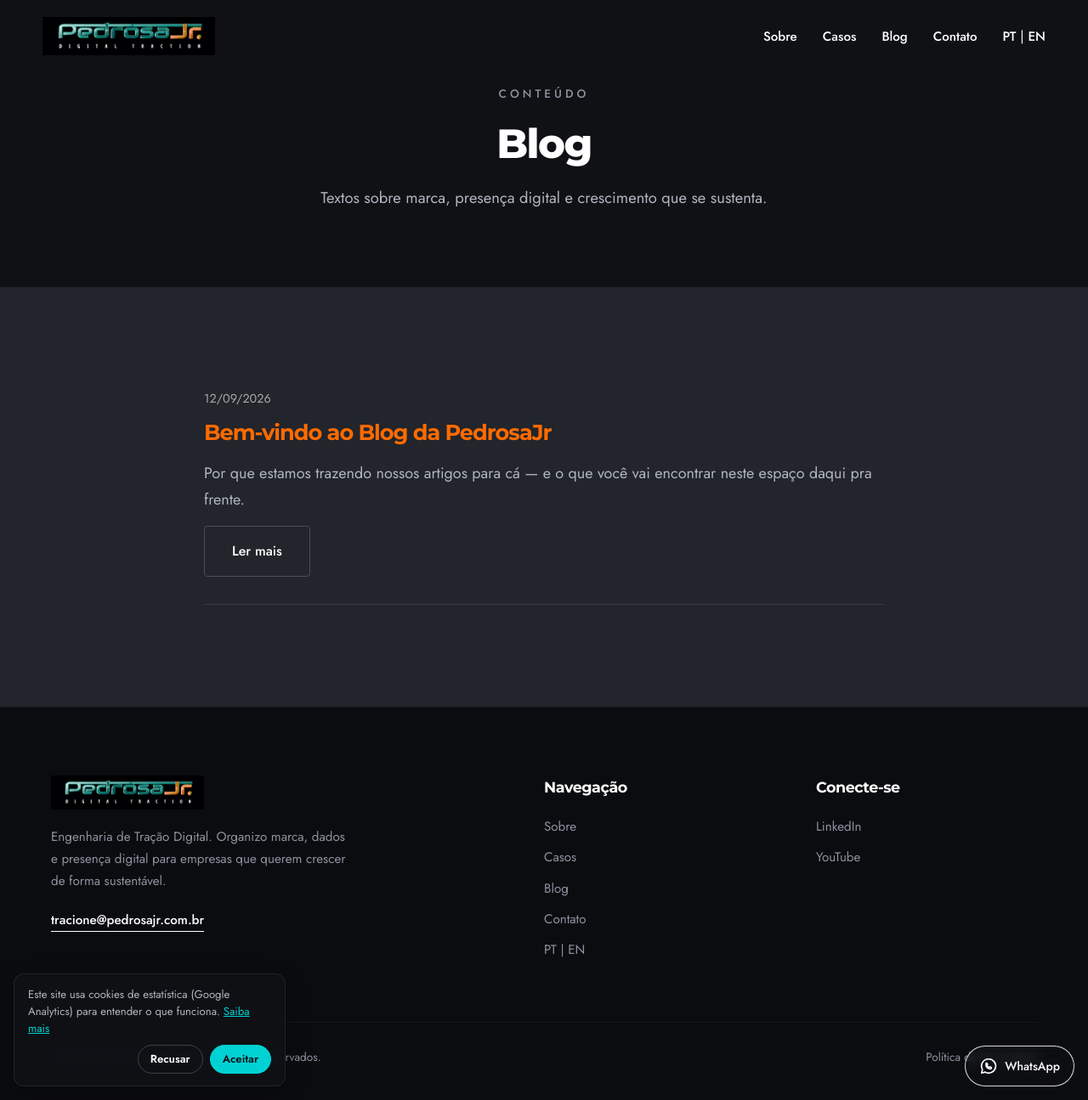
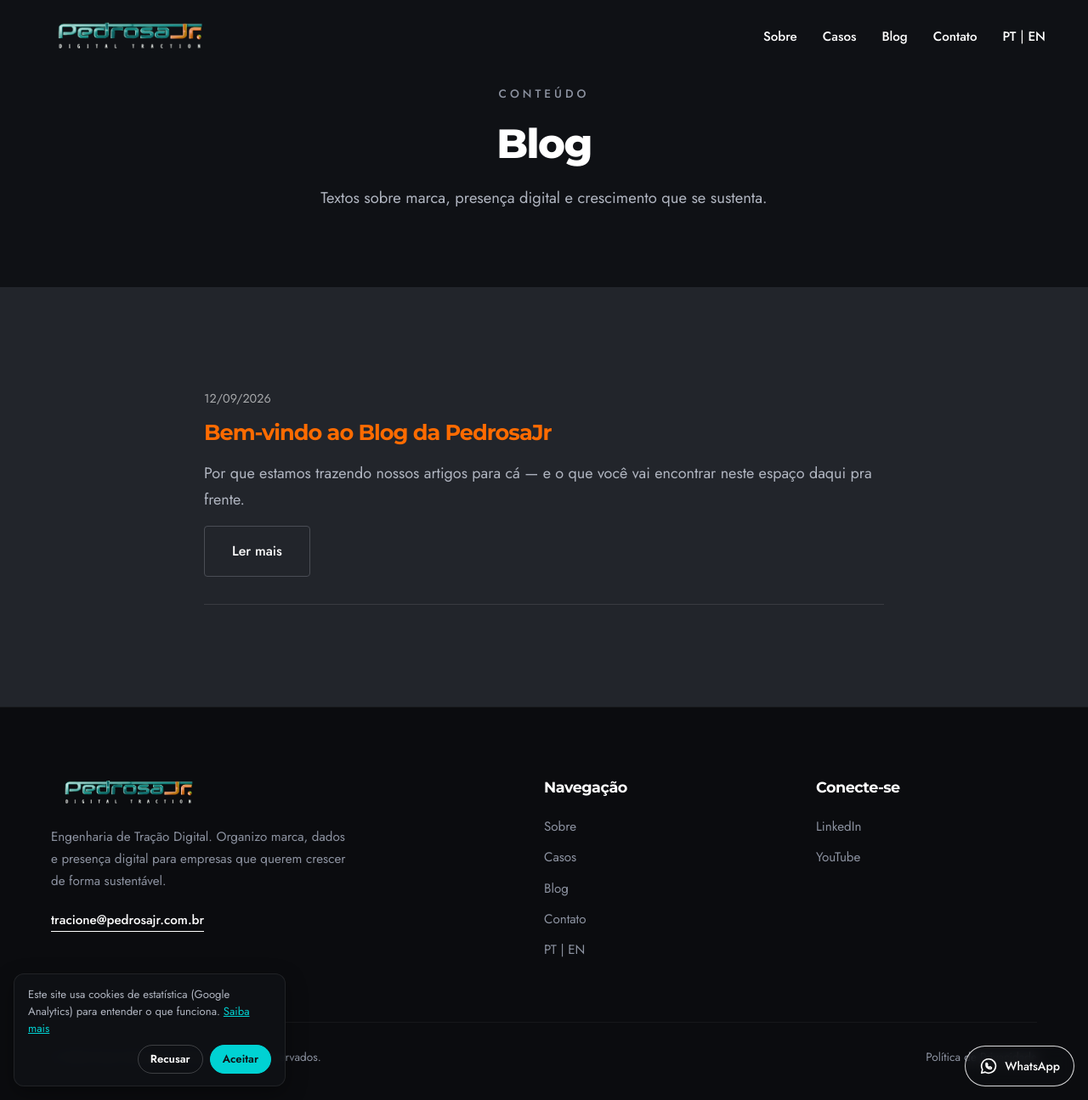
Before and after one commit to pedrosajrdigital/pedrosajr, a Jekyll site: the page built from blog.html, in a window 1280 px wide and 1295 px high. Shown: the whole window at 85% size. Built offline with Jekyll 4.4.1, drawn with Linux system fonts in a browser that asks for light colours.

Commit message:
Logo do header e footer com fundo transparente
Co-Authored-By: Claude Sonnet 5.5 <noreply@anthropic.com>
Claude-Session: https://claude.ai/code/session_018rfw9XhyjhfWAVk44Yvz6F

```diff
--- a/_includes/footer.html
+++ b/_includes/footer.html
@@ -3,7 +3,7 @@
         <div class="footer-grid">
 
             <div class="footer-brand">
-                <img src="/black_new.png" alt="Logo Pedrosa Jr" class="footer-logo">
+                <img src="/logo-pedrosajr.png" alt="Logo Pedrosa Jr" class="footer-logo">
                 {% if page.lang == 'en' %}
                 <p>Digital Traction Engineering. I organize brand, data and digital presence for companies that want to grow sustainably.</p>
                 {% else %}
--- a/_layouts/default.html
+++ b/_layouts/default.html
@@ -27,7 +27,7 @@
         {% if page.lang == 'en' %}
             <!-- APENAS MENU EM INGLÊS -->
             <a href="/en/" class="logo-link">
-                <img src="/black_new.png" alt="Pedrosa Jr Logo" class="header-logo" style="max-height: 45px; width: auto;">
+                <img src="/logo-pedrosajr.png" alt="Pedrosa Jr Logo" class="header-logo" style="max-height: 45px; width: auto;">
             </a>
             <nav class="main-nav">
                 <ul>
@@ -41,7 +41,7 @@
         {% else %}
             <!-- APENAS MENU EM PORTUGUÊS -->
             <a href="/" class="logo-link">
-                <img src="/black_new.png" alt="Logo Pedrosa Jr" class="header-logo" style="max-height: 45px; width: auto;">
+                <img src="/logo-pedrosajr.png" alt="Logo Pedrosa Jr" class="header-logo" style="max-height: 45px; width: auto;">
             </a>
             <nav class="main-nav">
                 <ul>
```
Also changed, not shown: logo-pedrosajr.png (added).
